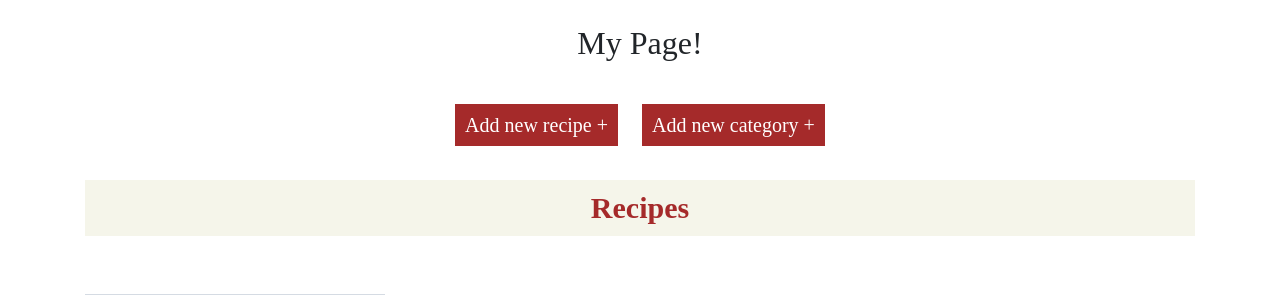
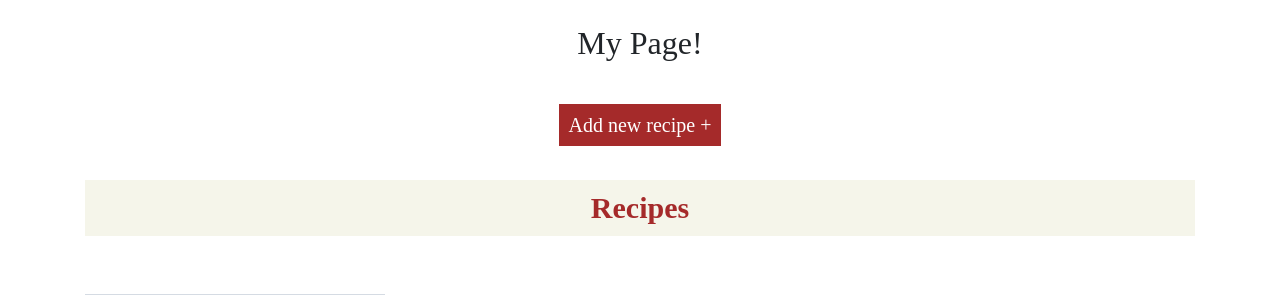
Before and after one commit to RubySrivastava/ms3-recipe, a Flask app: template templates/mypage.html in a window 1280 px wide. Shown: the part 56-351 px from the top of the page. Run offline with Flask 2, Linux system fonts and the light colour scheme; the template is opened without the code that fills it: most values are stand-ins (such as "Sample title", 1, 10 or a date in 2020); grey boxes marked "Sample" are stand-in pictures; some libraries are stand-ins or nearby versions.

Commit message:
Remove link add category

```diff
--- a/templates/mypage.html
+++ b/templates/mypage.html
@@ -12,7 +12,6 @@
     <div class="row">
         <div class="col-12 add-recipe">
             <a class="btn-crud-recipe" href="{{ url_for('add_recipe') }}">Add new recipe +</a>
-            <a class="btn-crud-recipe" href="{{ url_for('add_category') }}">Add new category +</a>
         </div>
     </div>
     <!--Display User Recipe-->
```
